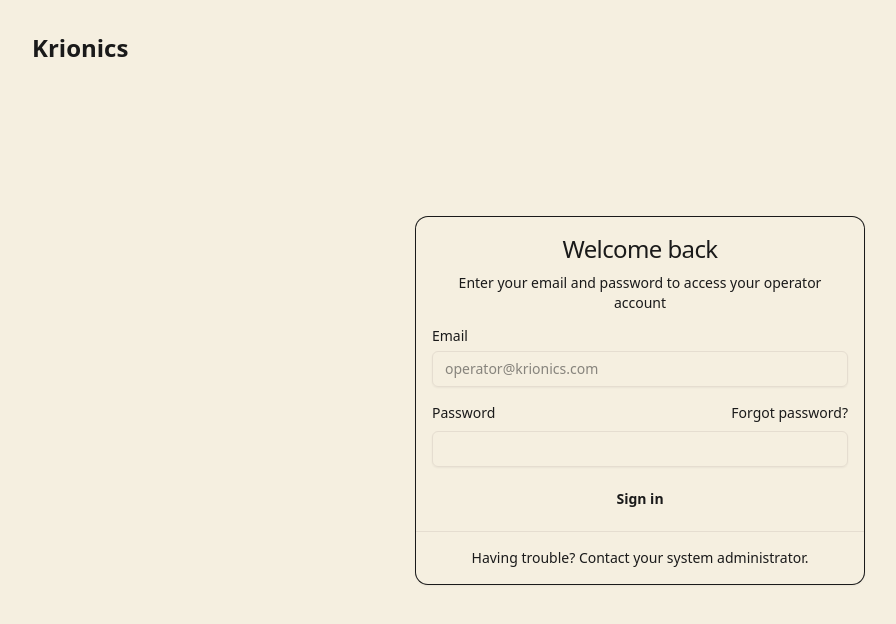
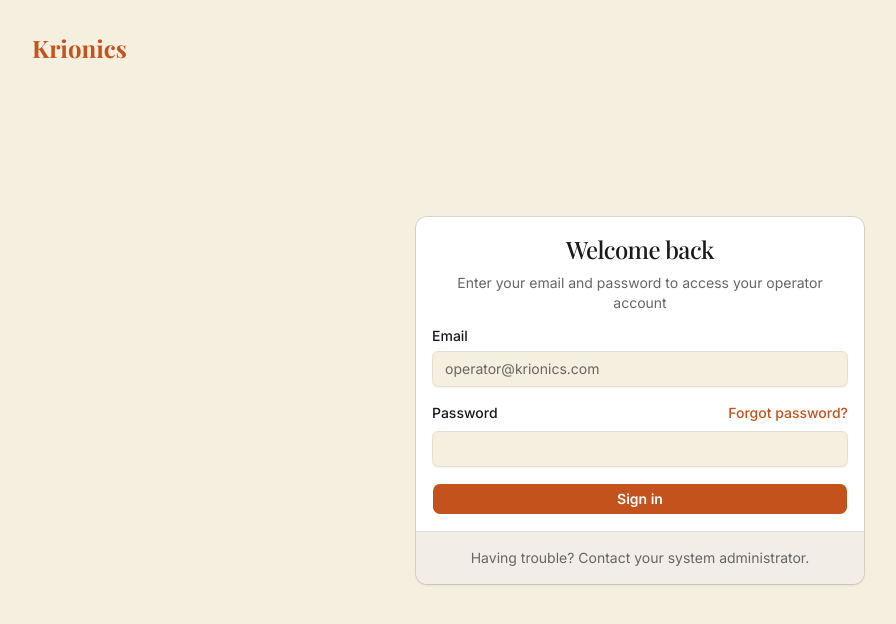
Before and after one commit to Krionics-com/krionics-os, a Next.js app in the folder apps/dashboard/: page /login in a window 1280 px wide. Shown: the top 624 px of the page, without its empty margins (0-896 px from the left). Built offline with nearby package versions, Linux system fonts and the light colour scheme; a web font is replaced by a local one.

Commit message:
Fix globals.css: restore @theme block and enforce light-only mode; resolve dark mode bug

```diff
--- a/apps/dashboard/app/globals.css
+++ b/apps/dashboard/app/globals.css
@@ -1,46 +1,55 @@
 @import "tailwindcss";
 @import "tw-animate-css";
-@import "shadcn/tailwind.css";
 
 /*
  * LIGHT-ONLY: Krionics OS has no dark mode.
- * 1. @custom-variant makes dark: utilities require a .dark ancestor (never added).
- * 2. The @media block below re-pins all CSS variables to light values so
- *    no OS-level dark-mode preference can flip them.
+ * The custom dark variant is ignored without .dark class.
+ * We use color-scheme: light only to prevent OS dark mode overrides.
  */
 @custom-variant dark (&:where(.dark, .dark *));
 
-@media (prefers-color-scheme: dark) {
-  :root {
-    color-scheme: light;
-    --background: #F5EFE0;
-    --foreground: #1A1A1A;
-    --card: #FFFFFF;
-    --card-foreground: #1A1A1A;
-    --popover: #FFFFFF;
-    --popover-foreground: #1A1A1A;
-    --primary: #C4521C;
-    --primary-foreground: #FFFFFF;
-    --secondary: #E5DDD0;
-    --secondary-foreground: #1A1A1A;
-    --muted: #E5DDD0;
-    --muted-foreground: #666666;
-    --accent: #E5DDD0;
-    --accent-foreground: #1A1A1A;
-    --destructive: #ff4d4f;
-    --destructive-foreground: #ffffff;
-    --border: #E5DDD0;
-    --input: #E5DDD0;
-    --ring: #C4521C;
-    --sidebar: #FFFFFF;
-    --sidebar-foreground: #1A1A1A;
-    --sidebar-primary: #C4521C;
-    --sidebar-primary-foreground: #FFFFFF;
-    --sidebar-accent: #E5DDD0;
-    --sidebar-accent-foreground: #1A1A1A;
-    --sidebar-border: #E5DDD0;
-    --sidebar-ring: #C4521C;
-  }
+@theme inline {
+  --color-background: var(--background);
+  --color-foreground: var(--foreground);
+  --font-sans: var(--font-inter), ui-sans-serif, system-ui, sans-serif;
+  --font-heading: var(--font-playfair), ui-serif, Georgia, serif;
+  --color-sidebar-ring: var(--sidebar-ring);
+  --color-sidebar-border: var(--sidebar-border);
+  --color-sidebar-accent-foreground: var(--sidebar-accent-foreground);
+  --color-sidebar-accent: var(--sidebar-accent);
+  --color-sidebar-primary-foreground: var(--sidebar-primary-foreground);
+  --color-sidebar-primary: var(--sidebar-primary);
+  --color-sidebar-foreground: var(--sidebar-foreground);
+  --color-sidebar: var(--sidebar);
+  --color-chart-5: var(--chart-5);
+  --color-chart-4: var(--chart-4);
+  --color-chart-3: var(--chart-3);
+  --color-chart-2: var(--chart-2);
+  --color-chart-1: var(--chart-1);
+  --color-ring: var(--ring);
+  --color-input: var(--input);
+  --color-border: var(--border);
+  --color-destructive: var(--destructive);
+  --color-destructive-foreground: var(--destructive-foreground);
+  --color-accent-foreground: var(--accent-foreground);
+  --color-accent: var(--accent);
+  --color-muted-foreground: var(--muted-foreground);
+  --color-muted: var(--muted);
+  --color-secondary-foreground: var(--secondary-foreground);
+  --color-secondary: var(--secondary);
+  --color-primary-foreground: var(--primary-foreground);
+  --color-primary: var(--primary);
+  --color-popover-foreground: var(--popover-foreground);
+  --color-popover: var(--popover);
+  --color-card-foreground: var(--card-foreground);
+  --color-card: var(--card);
+  --radius-sm: calc(var(--radius) * 0.6);
+  --radius-md: calc(var(--radius) * 0.8);
+  --radius-lg: var(--radius);
+  --radius-xl: calc(var(--radius) * 1.4);
+  --radius-2xl: calc(var(--radius) * 1.8);
+  --radius-3xl: calc(var(--radius) * 2.2);
+  --radius-4xl: calc(var(--radius) * 2.6);
 }
 
 :root {
@@ -79,7 +88,6 @@
   --sidebar-ring: #C4521C;
 }
 
-
 @layer base {
   * {
     border-color: var(--border);
```
